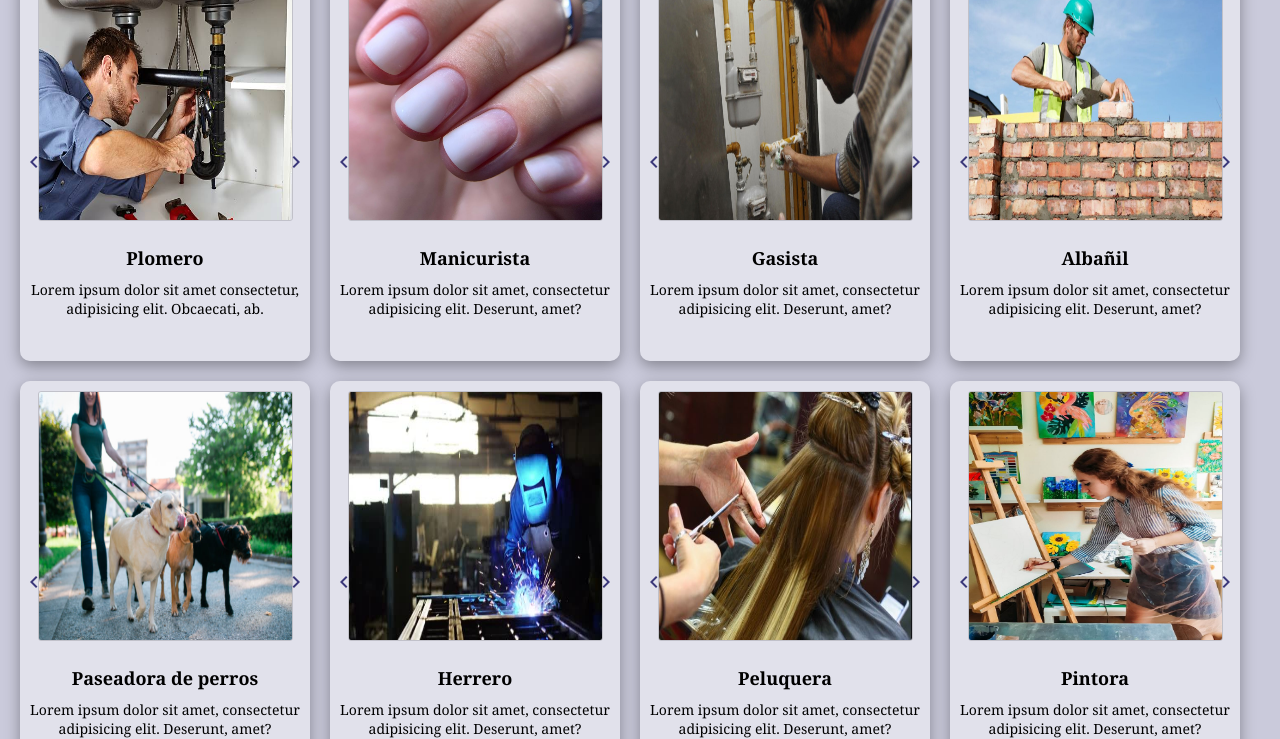
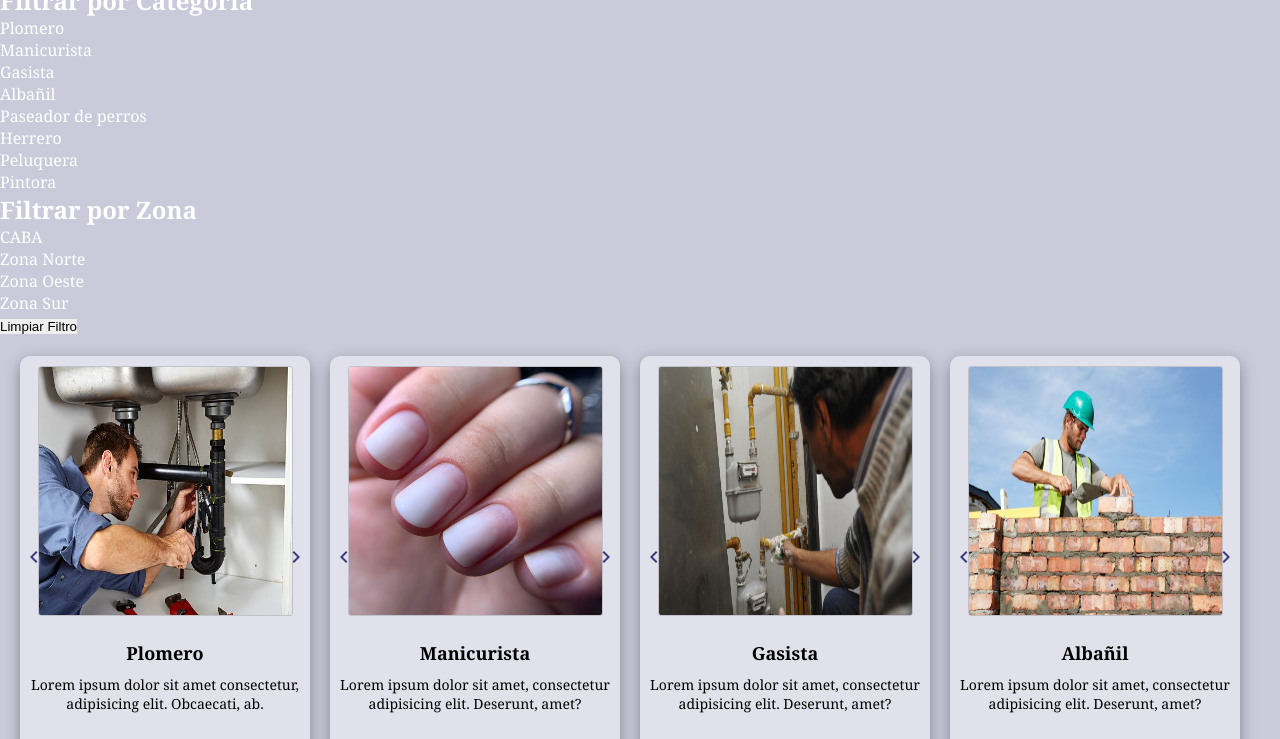
Before and after one commit to melrz/EmpleAR, a plain HTML site: page index.html in a window 1280 px wide. Shown: the part 361-1100 px from the top of the page. Drawn offline with Linux system fonts and the light colour scheme; files that its build step writes are made by us from their sources.

Commit message:
Add files via upload

```diff
--- a/index.html
+++ b/index.html
@@ -55,10 +55,36 @@
         </button>
     </div>
 
+    <h1 id="subtitulo">Servicios</h1>
+
+    <aside>
+       <!-- Agrega las zonas al filtro -->
+    <h2 class="filtrar-categoria">Filtrar por Categoría</h2>
+    <ul id="filtroCategorias">
+    <!-- Categorías  -->
+    <li onclick="filtrarPorCategoria('plomero')">Plomero</li>
+    <li onclick="filtrarPorCategoria('manicurista')">Manicurista</li>
+    <li onclick="filtrarPorCategoria('gasista')">Gasista</li>
+    <li onclick="filtrarPorCategoria('albanil')">Albañil</li>
+    <li onclick="filtrarPorCategoria('paseadora')">Paseador de perros</li>
+    <li onclick="filtrarPorCategoria('herrero')">Herrero</li>
+    <li onclick="filtrarPorCategoria('peluquera')">Peluquera</li>
+    <li onclick="filtrarPorCategoria('pintora')">Pintora</li>
+
+    <!-- Zonas -->
+    <h2 class="filtrar-categoria">Filtrar por Zona</h2>
+    <li onclick="filtrarPorZona('caba')">CABA</li>
+    <li onclick="filtrarPorZona('zona-norte')">Zona Norte</li>
+    <li onclick="filtrarPorZona('zona-oeste')">Zona Oeste</li>
+    <li onclick="filtrarPorZona('zona-sur')">Zona Sur</li>
+</ul>
+<button id="bton-categoria" onclick="limpiarFiltro()">Limpiar Filtro</button>
+    </aside>
+
     <section class="boxes" id="productos">
         <!-- Producto 1 -->
-<div class="producto" id="producto1">
-    <div class="slides-producto">
+        <div class="producto" id="producto1" data-categoria="plomero">
+            <div class="slides-producto">
         <div class="slide-producto">
             <img src="img/plomero.jpg" alt="Plomero">
         </div>
@@ -76,7 +102,7 @@
 </div>
 
         <!-- Producto 2 -->
-        <div class="producto">
+        <div class="producto" id="producto2" data-categoria="manicurista">
             <img src="img/unas.jpg" alt="Manicurista">
             <div class="description">
                 <h2>Manicurista</h2>
@@ -91,7 +117,7 @@
         </div>
 
         <!-- Producto 3 -->
-        <div class="producto">
+        <div class="producto" id="producto3" data-categoria="gasista">
             <img src="img/gasista.jpg" alt="Gasista">
             <div class="description">
                 <h2>Gasista</h2>
@@ -107,8 +133,8 @@
         </div>
 
         <!-- Producto 4 -->
-        <div class="producto">
-            <img src="img/albanil.jpg" alt="Manicurista">
+        <div class="producto" id="producto4" data-categoria="albanil">
+            <img src="img/albanil.jpg" alt="Albañil">
             <div class="description">
                 <h2>Albañil</h2>
                 <p>Lorem ipsum dolor sit amet, consectetur adipisicing elit. Deserunt, amet?</p>
@@ -123,8 +149,8 @@
         </div>
 
          <!-- Producto 5 -->
-         <div class="producto">
-            <img src="img/paseador.jpeg" alt="Manicurista">
+         <div class="producto" id="producto5" data-categoria="Paseadora">
+            <img src="img/paseador.jpeg" alt="Paseadora">
             <div class="description">
                 <h2>Paseadora de perros</h2>
                 <p>Lorem ipsum dolor sit amet, consectetur adipisicing elit. Deserunt, amet?</p>
@@ -139,7 +165,7 @@
         </div>
 
         <!-- Producto 6 -->
-        <div class="producto">
+        <div class="producto" id="producto6" data-categoria="herrero">
             <img src="img/herrero.jpg" alt="Herrero">
             <div class="description">
                 <h2>Herrero</h2>
@@ -155,7 +181,7 @@
         </div>
 
         <!-- Producto 7 -->
-        <div class="producto">
+        <div class="producto" id="producto7" data-categoria="Peluquera">
             <img src="img/peluquera.jpg" alt="Peluquera">
             <div class="description">
                 <h2>Peluquera</h2>
@@ -170,7 +196,7 @@
         </div>
 
         <!-- Producto 8 -->
-        <div class="producto">
+        <div class="producto" id="producto8" data-categoria="pintora">
             <img src="img/pintora.jpg" alt="Pintora">
             <div class="description">
                 <h2>Pintora</h2>
@@ -274,6 +300,57 @@
         // Agrega un evento de escucha para el input de búsqueda
         document.querySelector('.search-bar input[type="search"]').addEventListener('input', filtrarProductos);
 
+        // Función para filtrar productos por categoría
+        function filtrarPorCategoria(categoria) {
+            var productos = document.querySelectorAll('.producto');
+
+            productos.forEach(function (producto) {
+                var categoriaProducto = producto.getAttribute('data-categoria');
+
+                if (categoria === 'todos' || categoria === categoriaProducto) {
+                    producto.style.display = 'block';
+                } else {
+                    producto.style.display = 'none';
+                }
+            });
+        }
+
+        // Función para limpiar el filtro y mostrar todos los productos
+        function limpiarFiltro() {
+            var productos = document.querySelectorAll('.producto');
+
+            productos.forEach(function (producto) {
+                producto.style.display = 'block';
+            });
+        }
+
+        // Función para filtrar productos por zona
+function filtrarPorZona(zona) {
+    var productos = document.querySelectorAll('.producto');
+
+    productos.forEach(function (producto) {
+        var zonaProducto = producto.getAttribute('data-zona');
+
+        if (zona === 'todos' || zona === zonaProducto) {
+            producto.style.display = 'block';
+        } else {
+            producto.style.display = 'none';
+        }
+    });
+}
+
+// Agrega la zona a cada producto en el HTML
+document.getElementById('producto1').setAttribute('data-zona', 'caba');
+document.getElementById('producto2').setAttribute('data-zona', 'zona-norte');
+document.getElementById('producto3').setAttribute('data-zona', 'zona-oeste');
+document.getElementById('producto4').setAttribute('data-zona', 'zona-sur');
+document.getElementById('producto5').setAttribute('data-zona', 'caba');
+document.getElementById('producto6').setAttribute('data-zona', 'zona-norte');
+document.getElementById('producto7').setAttribute('data-zona', 'zona-oeste');
+document.getElementById('producto8').setAttribute('data-zona', 'zona-sur');
+
+
+
 
     </script>
 
```
